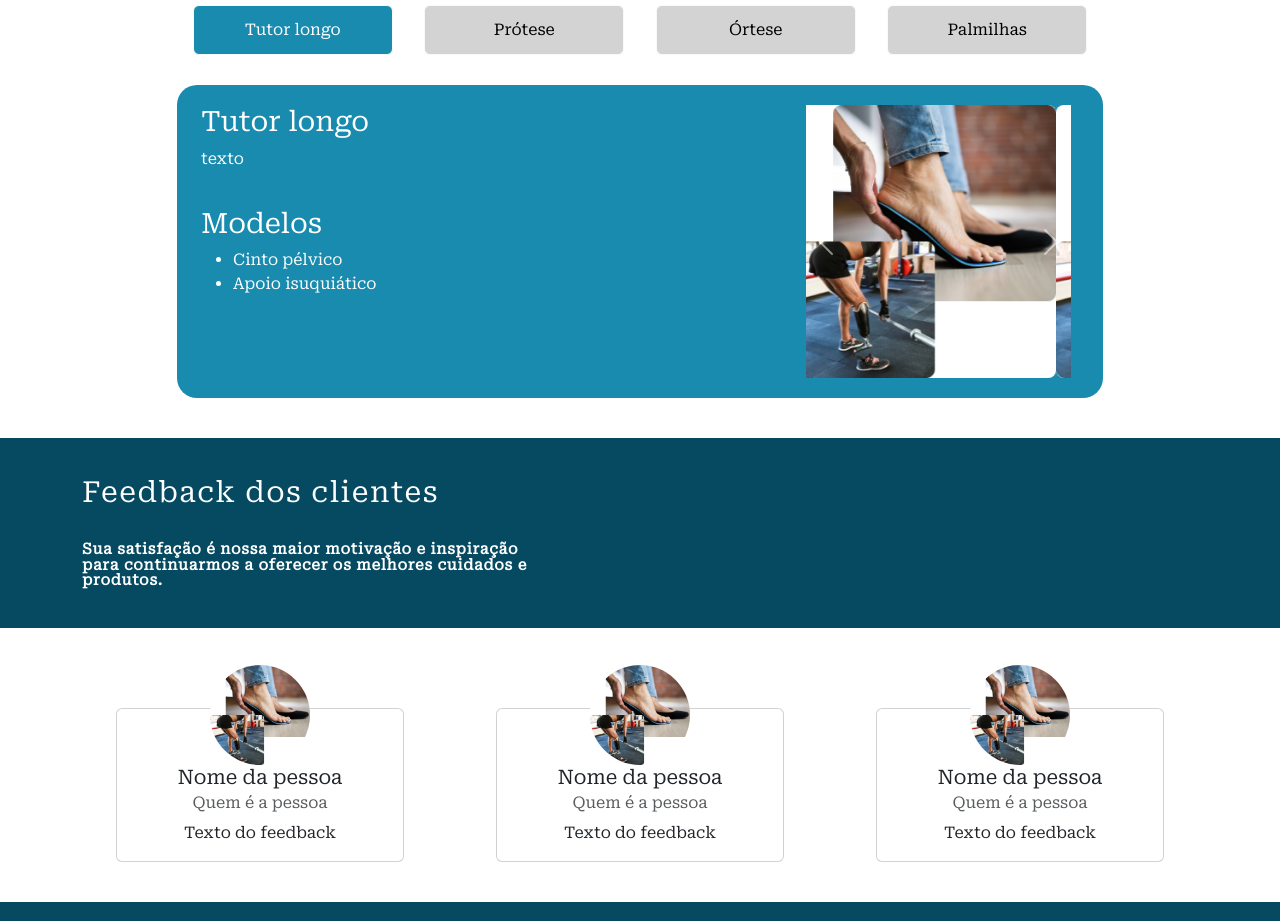
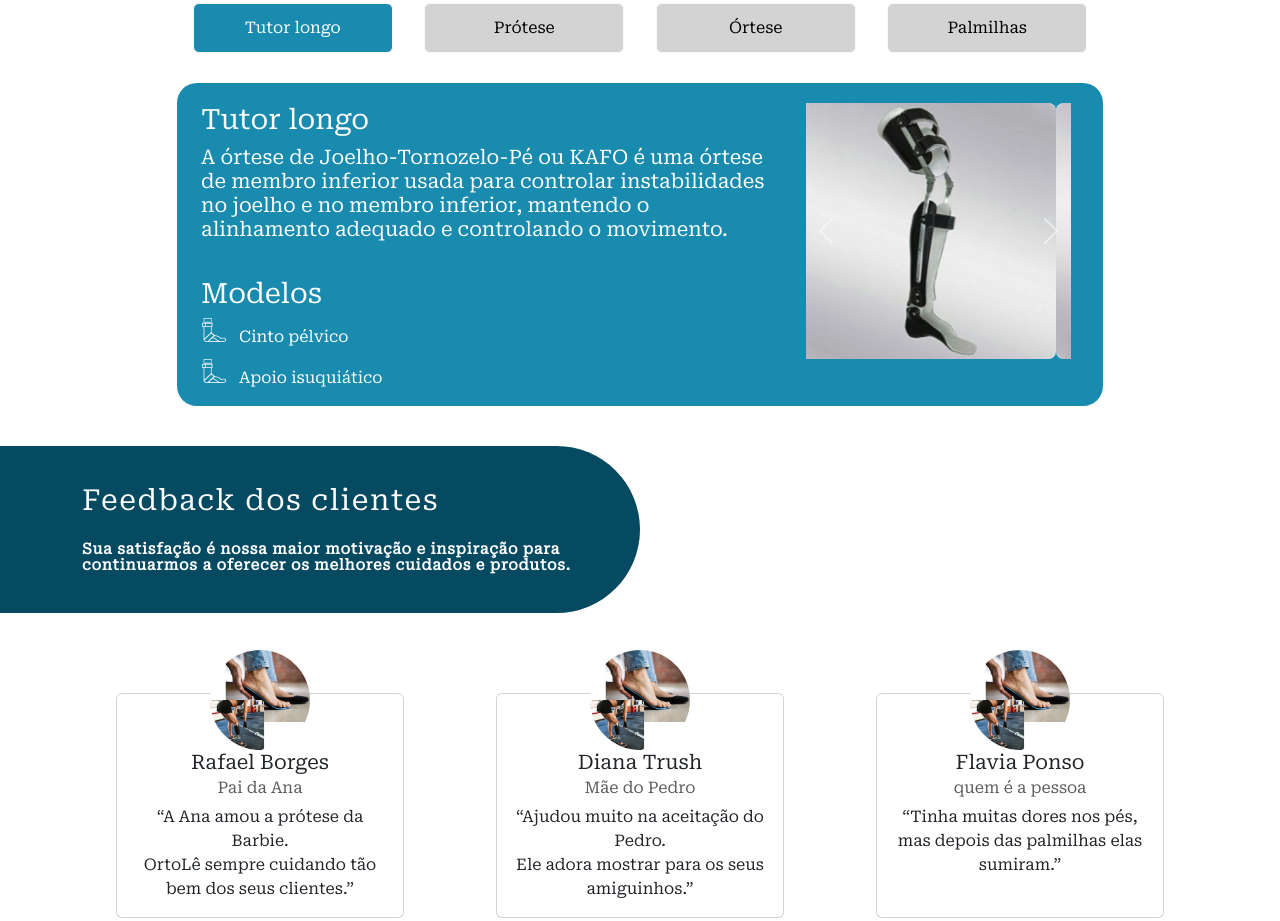
Before and after one commit to GiovanniJunqueira/Ortole, a plain HTML site: page Ortole-main/index.html in a window 1280 px wide. Shown: the part 1621-2542 px from the top of the page. Drawn offline with nearby package versions, Linux system fonts and the light colour scheme.

Commit message:
Pequenas correções
Pequenas correções  + preparação para mobile

```diff
--- a/Ortole-main/index.html
+++ b/Ortole-main/index.html
@@ -15,7 +15,7 @@
         <div class="row">
             <div class="col-3 topleft">
                 <img src="Imagens/Logo 1.jpg" alt="Logo Ortolê">
-                <h2 class="text-info fs-7 fw-semibold font-family-Inter">
+                <h2 class="text-info fs-12 fw-semibold font-family-Inter">
                     ORTOPEDIA TÉCNICA
                 </h2>
             </div>
@@ -80,7 +80,7 @@
             </div>
         </div>
         <div class="row">
-            <div class="col d-flex aligns-items-center justify-content-md-center">
+            <div class="col d-flex text-center aligns-items-center justify-content-md-center">
                 <span>É por isso que nos somos a escolha preferida<br />quando se trata de produtos ortopédicos</span>
             </div>
         </div>
@@ -112,7 +112,7 @@
                                 <path d="M22.9328 47.5515L22.6789 47.318L4.88516 30.7937C1.76719 27.8992 0 23.8367 0 19.5812V19.2461C0 12.0961 5.07812 5.9617 12.1062 4.62108C16.1078 3.8492 20.2008 4.77342 23.4609 7.06873C24.375 7.71873 25.2281 8.4703 26 9.33358C26.4266 8.84608 26.8836 8.3992 27.3711 7.9828C27.7469 7.6578 28.1328 7.35311 28.5391 7.06873C31.7992 4.77342 35.8922 3.8492 39.8937 4.61092C46.9219 5.95155 52 12.0961 52 19.2461V19.5812C52 23.8367 50.2328 27.8992 47.1148 30.7937L29.3211 47.318L29.0672 47.5515C28.2344 48.3234 27.1375 48.7601 26 48.7601C24.8625 48.7601 23.7656 48.3336 22.9328 47.5515ZM24.2836 14.7265C24.243 14.6961 24.2125 14.6555 24.182 14.6148L22.3742 12.5836L22.3641 12.5734C20.018 9.94295 16.4734 8.74452 13.0203 9.40467C8.2875 10.3086 4.875 14.432 4.875 19.2461V19.5812C4.875 22.4758 6.08359 25.2484 8.20625 27.2187L26 43.743L43.7938 27.2187C44.8441 26.243 45.682 25.0612 46.2551 23.7471C46.8283 22.433 47.1244 21.0149 47.125 19.5812V19.2461C47.125 14.4422 43.7125 10.3086 38.9898 9.40467C35.5367 8.74452 31.982 9.95311 29.6461 12.5734L29.6359 12.5836L29.6258 12.5937L27.818 14.625C27.7875 14.6656 27.7469 14.6961 27.7164 14.7367C27.2594 15.1937 26.6398 15.4476 26 15.4476C25.3602 15.4476 24.7406 15.1937 24.2836 14.7367V14.7265Z" fill="#054A60" />
                             </svg>
                             <h3>Qualidade de Fabricação</h3>
-                            <p>Lorem Ipsum is simply dummy text of the printing and typesetting.</p>
+                            <p>Trabalhamos com produtos de primeira qualidade, visando sempre a reabilitação e o conforto do paciente.</p>
                         </div>
                     </div>
                 </div>
@@ -204,7 +204,7 @@
                                 <div class="row">
                                     <div class="col">
                                         <p>
-                                            texto
+                                            A órtese de Joelho-Tornozelo-Pé ou KAFO é uma órtese de membro inferior usada para controlar instabilidades no joelho e no membro inferior, mantendo o alinhamento adequado e controlando o movimento.
                                         </p>
                                     </div>
                                 </div>
@@ -226,16 +226,16 @@
                             </div>
                         </div>
                         <div class="col-4">
-                            <div id="carouselTutor" class="carousel slide" data-bs-ride="carousel">
+                            <div id="carouselTutor" class="carousel slide carouselTipoProduto" data-bs-ride="carousel">
                                 <div class="carousel-inner">
                                     <div class="carousel-item active">
-                                        <img src="imagens/tiposprodutos.jpg" class="d-block w-100 rounded-3" alt="...">
+                                        <img src="Imagens/tutorlongo1.jpg" class="d-block w-100 rounded-3" alt="...">
                                     </div>
                                     <div class="carousel-item">
-                                        <img src="imagens/tiposprodutos.jpg" class="d-block w-100 rounded-3" alt="...">
+                                        <img src="Imagens/tutorlongo1.jpg" class="d-block w-100 rounded-3" alt="...">
                                     </div>
                                     <div class="carousel-item">
-                                        <img src="imagens/tiposprodutos.jpg" class="d-block w-100 rounded-3" alt="...">
+                                        <img src="Imagens/tutorlongo1.jpg" class="d-block w-100 rounded-3" alt="...">
                                     </div>
                                 </div>
                                 <button class="carousel-control-prev" type="button" data-bs-target="#carouselTutor" data-bs-slide="prev">
@@ -264,7 +264,7 @@
                                 <div class="row">
                                     <div class="col">
                                         <p>
-                                            texto
+                                            A prótese é um dispositivo implantado no corpo para suprir a falta de um órgão ausente ou para restaurar uma função comprometida.
                                         </p>
                                     </div>
                                 </div>
@@ -287,16 +287,16 @@
                             </div>
                         </div>
                         <div class="col-4">
-                            <div id="carouselProtese" class="carousel slide" data-bs-ride="carousel">
+                            <div id="carouselProtese" class="carousel slide carouselTipoProduto" data-bs-ride="carousel">
                                 <div class="carousel-inner">
                                     <div class="carousel-item active">
-                                        <img src="imagens/tiposprodutos.jpg" class="d-block w-100 rounded-3" alt="...">
+                                        <img src="Imagens/protese1.png" class="d-block w-100 rounded-3" alt="...">
                                     </div>
                                     <div class="carousel-item">
-                                        <img src="imagens/tiposprodutos.jpg" class="d-block w-100 rounded-3" alt="...">
+                                        <img src="Imagens/protese1.png" class="d-block w-100 rounded-3" alt="...">
                                     </div>
                                     <div class="carousel-item">
-                                        <img src="imagens/tiposprodutos.jpg" class="d-block w-100 rounded-3" alt="...">
+                                        <img src="Imagens/protese1.png" class="d-block w-100 rounded-3" alt="...">
                                     </div>
                                 </div>
                                 <button class="carousel-control-prev" type="button" data-bs-target="#carouselProtese" data-bs-slide="prev">
@@ -325,7 +325,7 @@
                                 <div class="row">
                                     <div class="col">
                                         <p>
-                                            texto
+                                            Uma órtese é um dispositivo externo usado para suportar, alinhar, corrigir ou melhorar a função do corpo. <br> Geralmente, é personalizado ou pré-fabricado e auxilia na reabilitação e no tratamento de condições médicas específicas.
                                         </p>
                                     </div>
                                 </div>
@@ -354,16 +354,16 @@
                             </div>
                         </div>
                         <div class="col-4">
-                            <div id="carouselOrtese" class="carousel slide" data-bs-ride="carousel">
+                            <div id="carouselOrtese" class="carousel slide carouselTipoProduto" data-bs-ride="carousel">
                                 <div class="carousel-inner">
                                     <div class="carousel-item active">
-                                        <img src="imagens/tiposprodutos.jpg" class="d-block w-100 rounded-3" alt="...">
+                                        <img src="Imagens/ortese1.jpg" class="d-block w-100 rounded-3" alt="...">
                                     </div>
                                     <div class="carousel-item">
-                                        <img src="imagens/tiposprodutos.jpg" class="d-block w-100 rounded-3" alt="...">
+                                        <img src="Imagens/ortese1.jpg" class="d-block w-100 rounded-3" alt="...">
                                     </div>
                                     <div class="carousel-item">
-                                        <img src="imagens/tiposprodutos.jpg" class="d-block w-100 rounded-3" alt="...">
+                                        <img src="Imagens/ortese1.jpg" class="d-block w-100 rounded-3" alt="...">
                                     </div>
                                 </div>
                                 <button class="carousel-control-prev" type="button" data-bs-target="#carouselOrtese" data-bs-slide="prev">
@@ -392,7 +392,7 @@
                                 <div class="row">
                                     <div class="col">
                                         <p>
-                                            texto
+                                            Palmilha ortopédica feito sob medida: Dispositivo personalizado para os pés, alívio de desconfortos, correção de problemas ortopédicos, melhorando a saúde e qualidade de vida.
                                         </p>
                                     </div>
                                 </div>
@@ -417,16 +417,16 @@
                             </div>
                         </div>
                         <div class="col-4">
-                            <div id="carouselPalmilha" class="carousel slide" data-bs-ride="carousel">
+                            <div id="carouselPalmilha" class="carousel slide carouselTipoProduto" data-bs-ride="carousel">
                                 <div class="carousel-inner">
                                     <div class="carousel-item active">
-                                        <img src="imagens/tiposprodutos.jpg" class="d-block w-100 rounded-3" alt="...">
+                                        <img src="Imagens/palmilha1.jpg" class="d-block w-100 rounded-3" alt="...">
                                     </div>
                                     <div class="carousel-item">
-                                        <img src="imagens/tiposprodutos.jpg" class="d-block w-100 rounded-3" alt="...">
+                                        <img src="Imagens/palmilha1.jpg" class="d-block w-100 rounded-3" alt="...">
                                     </div>
                                     <div class="carousel-item">
-                                        <img src="imagens/tiposprodutos.jpg" class="d-block w-100 rounded-3" alt="...">
+                                        <img src="Imagens/palmilha1.jpg" class="d-block w-100 rounded-3" alt="...">
                                     </div>
                                 </div>
                                 <button class="carousel-control-prev" type="button" data-bs-target="#carouselPalmilha" data-bs-slide="prev">
@@ -450,15 +450,11 @@
     <!--Tipos de Produtos-->
     <!--Feedback dos clientes-->
     <section class="container-fluid feedback">
-        <div class="container">
+        <div class="container containerfeedback">
             <div class="row">
-                <div class="col d-flex aligns-items-left justify-content-md-left">
+                <div class="col-6 aligns-items-left justify-content-md-left">
                     <h2>Feedback dos clientes</h2>
-                </div>
-            </div>
-            <div class="row">
-                <div class="col d-flex aligns-items-left justify-content-md-left">
-                    <p>Sua satisfação é nossa maior motivação e inspiração<br />para continuarmos a oferecer os melhores cuidados e<br />produtos.</p>
+                    <p>Sua satisfação é nossa maior motivação e inspiração para continuarmos a oferecer os melhores cuidados e produtos.</p>
                 </div>
             </div>
         </div>
@@ -469,9 +465,9 @@
                 <div class="card" style="width: 18rem;">
                     <div class="card-body text-center">
                         <img src="imagens/tiposprodutos.jpg" class="rounded-circle" />
-                        <h5 class="card-title">Nome da pessoa</h5>
-                        <h6 class="card-subtitle mb-2 text-muted">Quem é a pessoa</h6>
-                        <p class="card-text">Texto do feedback</p>
+                        <h5 class="card-title">Rafael Borges</h5>
+                        <h6 class="card-subtitle mb-2 text-muted">Pai da Ana</h6>
+                        <p class="card-text">“A Ana amou a prótese da Barbie. <br> OrtoLê sempre cuidando tão bem dos seus clientes.”</p>
                     </div>
                 </div>
             </div>
@@ -479,9 +475,9 @@
                 <div class="card" style="width: 18rem;">
                     <div class="card-body text-center">
                         <img src="imagens/tiposprodutos.jpg" class="rounded-circle" />
-                        <h5 class="card-title">Nome da pessoa</h5>
-                        <h6 class="card-subtitle mb-2 text-muted">Quem é a pessoa</h6>
-                        <p class="card-text">Texto do feedback</p>
+                        <h5 class="card-title">Diana Trush</h5>
+                        <h6 class="card-subtitle mb-2 text-muted">Mãe do Pedro</h6>
+                        <p class="card-text">“Ajudou muito na aceitação do Pedro. <br> Ele adora mostrar para os seus amiguinhos.”</p>
                     </div>
                 </div>
             </div>
@@ -489,9 +485,9 @@
                 <div class="card" style="width: 18rem;">
                     <div class="card-body text-center">
                         <img src="imagens/tiposprodutos.jpg" class="rounded-circle" />
-                        <h5 class="card-title">Nome da pessoa</h5>
-                        <h6 class="card-subtitle mb-2 text-muted">Quem é a pessoa</h6>
-                        <p class="card-text">Texto do feedback</p>
+                        <h5 class="card-title">Flavia Ponso</h5>
+                        <h6 class="card-subtitle mb-2 text-muted">quem é a pessoa</h6>
+                        <p class="card-text">“Tinha muitas dores nos pés, mas depois das palmilhas elas sumiram.”</p>
                     </div>
                 </div>
             </div>
@@ -522,7 +518,7 @@
             </div>
         </div>
         <div class="row">
-            <div class="col d-flex aligns-items-center justify-content-md-center">
+            <div class="col text-center d-flex aligns-items-center justify-content-md-center">
                 <p>Agende já seu orçamento e descubra como nossos produtos<br />podem fazer a diferença na sua vida.</p>
             </div>
         </div>
@@ -554,7 +550,7 @@
 
             </div>
             <div class="col-3">
-                <img src="Imagens/Logo 1.jpg" alt="Logo Ortolê">
+                <img src="Imagens/Logo 1.jpg" alt="Logo Ortolê" class="logoblack">
                 <h3>
                     ORTOPEDIA TÉCNICA
                 </h3>
--- a/Ortole-main/style.css
+++ b/Ortole-main/style.css
@@ -142,8 +142,11 @@ h2 {
 }
 
 .citacao {
-    margin-top: 40px;
-    background-color: #064a61;
+    margin-top: 45px;
+    background-size: cover;
+    background-position: center;
+    background-image: url(Imagens/backgroudcomlogos.jpg);
+    height: 266px;
 }
 
     .citacao h2 {
@@ -177,13 +180,16 @@ h2 {
 .aspas {
     letter-spacing: -5px;
 }
+.carouselTipoProduto{
+    margin-top: 71px;
+}
 
 .tipoproduto {
     margin-top: 40px;
     height: 320px;
     background-position: right;
     background-repeat: no-repeat;
-    background-image: url('Imagens/tiposprodutos.jpg');
+    background-image: url(Imagens/tiposprodutos.jpg);
 }
 
     .tipoproduto p {
@@ -239,10 +245,21 @@ h2 {
 
     .detalheTipoProduto p {
         color: white;
+        font-size: 20px;
+        font-style: normal;
+        font-weight: 500;
+        line-height: normal;
     }
 
     .detalheTipoProduto ul {
         color: white;
+        list-style-type: none;
+        list-style-image: url('imagens/logoBranco.png');
+    }
+
+    .detalheTipoProduto ul li {
+        margin-bottom: 10px;
+        padding-left: 6px;
     }
 
 #carouselTutor {
@@ -253,13 +270,13 @@ h2 {
 
 .feedback {
     margin-top: 40px;
-    background-color: #064a61;
+    position: relative;
 }
 
     .feedback h2 {
         margin-top: 40px;
         color: #FFF;
-        text-align: center;
+        text-align: left;
         font-size: 29px;
         font-style: normal;
         font-weight: 500;
@@ -277,6 +294,21 @@ h2 {
         font-weight: 600;
         line-height: 103.4%; /* 15.51px */
         letter-spacing: 0.75px;
+    }
+
+    .containerfeedback {
+        position: relative;
+    }
+
+    section.container-fluid.feedback:before {
+        content: "";
+        width: 50%;
+        height: 100%;
+        position: absolute;
+        top: 0;
+        left: 0;
+        background-color: #064a61;
+        border-radius: 0 100px 100px 0;
     }
 
 .feedback-detalhes {
@@ -328,11 +360,11 @@ h2 {
     }
 
     .footer h3 {
-        color: #FFF;
+        color: #4ABEE2;
         text-align: left;
         font-size: 20px;
         font-style: normal;
-        font-weight: 500;
+        font-weight: 550;
         line-height: 103.4%; /* 29.986px */
         letter-spacing: 1.45px;
     }
```
Also changed, not shown: Ortole-main/Imagens/Banner.jpg (added), Ortole-main/Imagens/backgroudcomlogos.jpg (added), Ortole-main/Imagens/image 10.jpg (deleted), Ortole-main/Imagens/logoBranco.png (added), Ortole-main/Imagens/ortese1.jpg (added), Ortole-main/Imagens/palmilha1.jpg (added), Ortole-main/Imagens/protese1.png (added), Ortole-main/Imagens/tutorlongo1.jpg (added).
